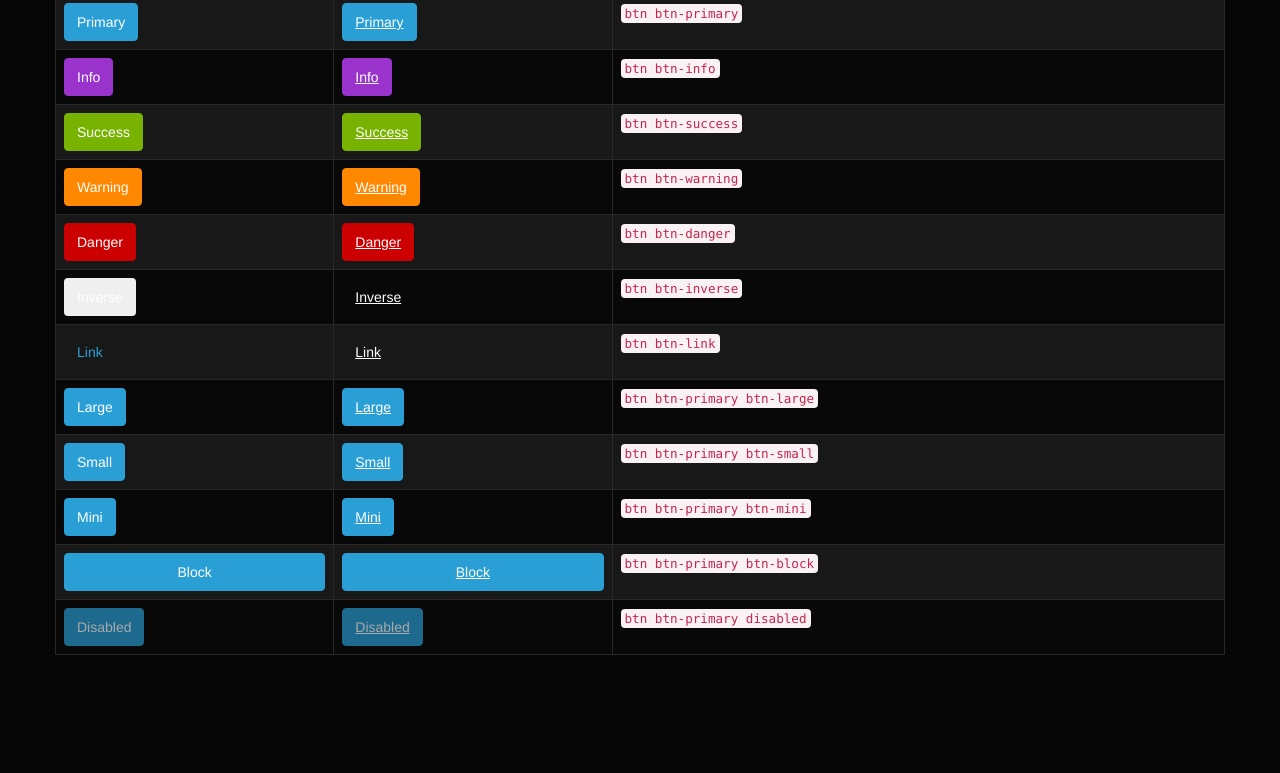
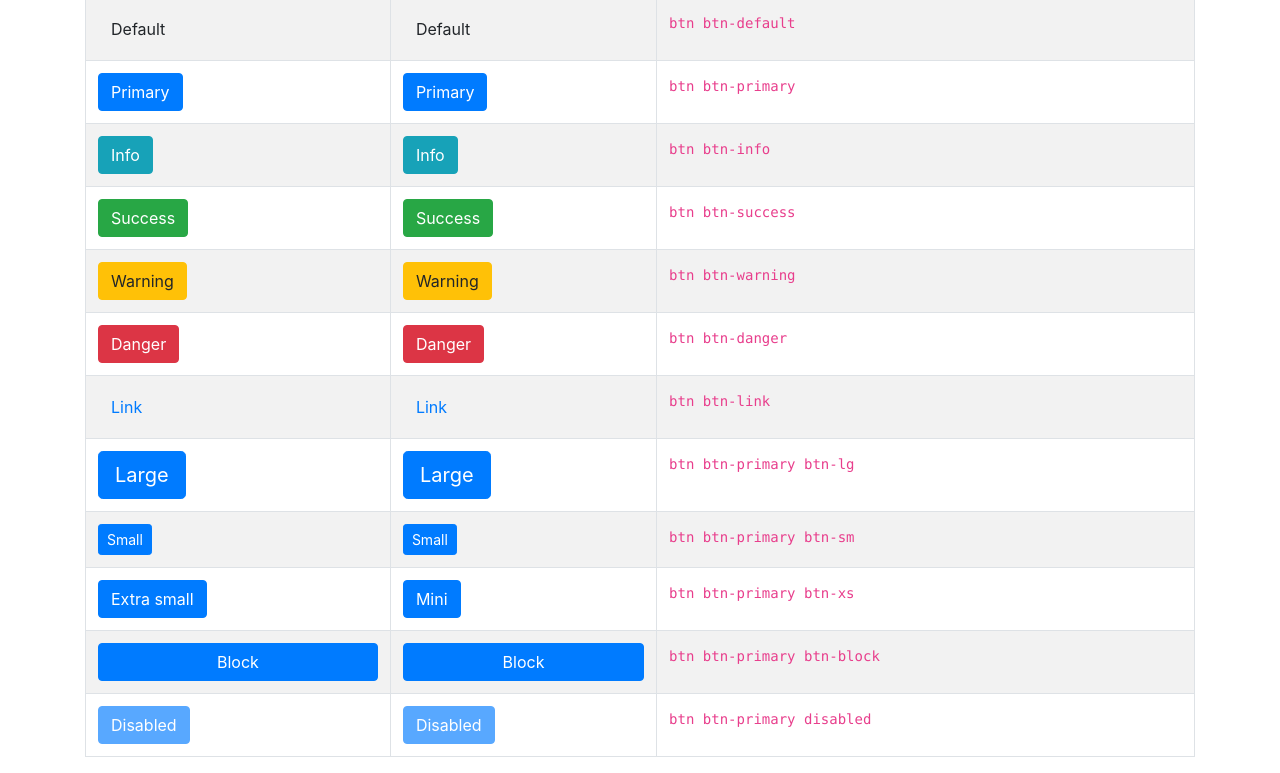
Before and after one commit to OdeToCode/bootstrap-samples, a website: page samples/everyday-buttons.html in a window 1280 px wide. Shown: the part 99-872 px from the top of the page. Before the commit the page ends 800 px from the top, so only its background shows below. Drawn offline with nearby package versions, Linux system fonts and the light colour scheme; files that its build step writes are made by us from their sources; a web font is replaced by a local one.

Commit message:
update buttons to bs3

```diff
--- a/samples/everyday-buttons.html
+++ b/samples/everyday-buttons.html
@@ -3,12 +3,13 @@
 <head>
     <meta charset="utf-8">
     <title>Buttons</title>
-    <link href="bootstrap/css/bootstrap.css" rel="stylesheet" />
+    <link href="../bower_components/bootstrap/dist/css/bootstrap.css" rel="stylesheet" />
 </head>
 <body>
     <div class="container">
         <div class="row">
-            <div class="span12">
+            <div class="col-md-12">
+                <h2>Buttons and Links</h2>
                 <table class="table table-bordered table-striped">
                     <thead>
                         <tr>
@@ -19,9 +20,9 @@
                     </thead>
                     <tbody>
                         <tr>
-                            <td><button type="button" class="btn">Default</button></td>
-                            <td><a href="#" class="btn">Default</a></td>
-                            <td><code>btn</code></td>
+                            <td><button type="button" class="btn btn-default">Default</button></td>
+                            <td><a href="#" class="btn btn-default">Default</a></td>
+                            <td><code>btn btn-default</code></td>
                         </tr>
                         <tr>
                             <td><button type="button" class="btn btn-primary">Primary</button></td>
@@ -49,29 +50,24 @@
                             <td><code>btn btn-danger</code></td>
                         </tr>
                         <tr>
-                            <td><button type="button" class="btn btn-inverse">Inverse</button></td>
-                            <td><a href="#" class="btn btn-inverse">Inverse</a></td>
-                            <td><code>btn btn-inverse</code></td>
-                        </tr>
-                        <tr>
                             <td><button type="button" class="btn btn-link">Link</button></td>
                             <td><a href="#" class="btn btn-link">Link</a></td>
                             <td><code>btn btn-link</code></td>
                         </tr>
                         <tr>
-                            <td><button type="button" class="btn btn-primary btn-large">Large</button></td>
-                            <td><a href="#" class="btn btn-primary btn-large">Large</a></td>
-                            <td><code>btn btn-primary btn-large</code></td>
+                            <td><button type="button" class="btn btn-primary btn-lg">Large</button></td>
+                            <td><a href="#" class="btn btn-primary btn-lg">Large</a></td>
+                            <td><code>btn btn-primary btn-lg</code></td>
                         </tr>
                         <tr>
-                            <td><button type="button" class="btn btn-primary btn-small">Small</button></td>
-                            <td><a href="#" class="btn btn-primary btn-small">Small</a></td>
-                            <td><code>btn btn-primary btn-small</code></td>
+                            <td><button type="button" class="btn btn-primary btn-sm">Small</button></td>
+                            <td><a href="#" class="btn btn-primary btn-sm">Small</a></td>
+                            <td><code>btn btn-primary btn-sm</code></td>
                         </tr>
                         <tr>
-                            <td><button type="button" class="btn btn-primary btn-mini">Mini</button></td>
-                            <td><a href="#" class="btn btn-primary btn-mini">Mini</a></td>
-                            <td><code>btn btn-primary btn-mini</code></td>
+                            <td><button type="button" class="btn btn-primary btn-xs">Extra small</button></td>
+                            <td><a href="#" class="btn btn-primary btn-xs">Mini</a></td>
+                            <td><code>btn btn-primary btn-xs</code></td>
                         </tr>
                         <tr>
                             <td><button type="button" class="btn btn-primary btn-block">Block</button></td>
```
